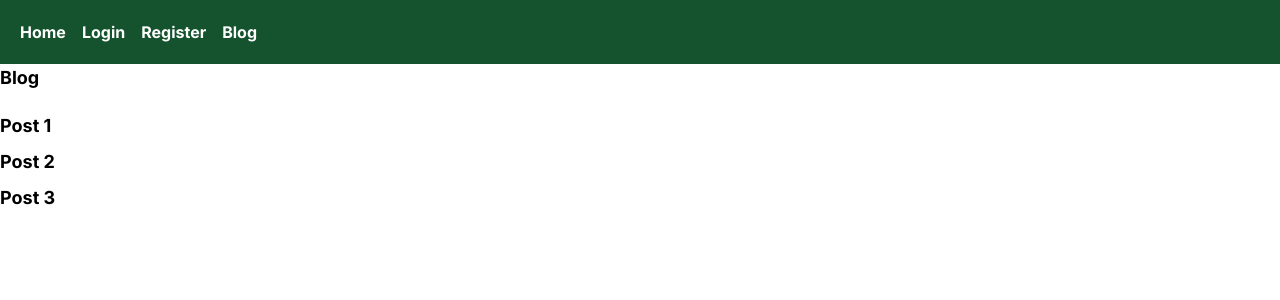
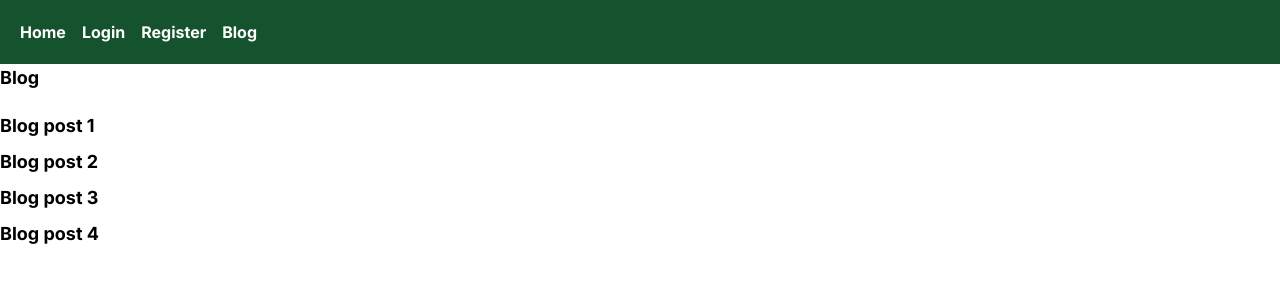
Before and after one commit to FimaLb/NEXT-24-1, a Next.js app: page /blog in a window 1280 px wide. Shown: the top 300 px of the page. Built offline with nearby package versions, Linux system fonts and the light colour scheme.

Commit message:
lesson-3 static and dynamic rendering

```diff
--- /dev/null
+++ b/app/(site)/blog/[blogid]/loading.tsx
@@ -0,0 +1,3 @@
+export default function Loading() {
+  return <h1>Loading...</h1>;
+}
--- /dev/null
+++ b/app/(site)/blog/[blogid]/not-found.tsx
@@ -0,0 +1,3 @@
+export default function NotFound() {
+  return <main>404 not found blog</main>;
+}
--- a/app/(site)/blog/[blogid]/page.tsx
+++ b/app/(site)/blog/[blogid]/page.tsx
@@ -1,13 +1,25 @@
-import Image from "next/image";
-import Link from 'next/link';
-import { Button } from './_components/Button'
+import { blogPosts, getBlogPostById } from "../_data/blofPosts";
+import { Button } from "./_components/Button";
+import NotFound from "./not-found";
 
-export default function BlogDetail(props: {params: {blogid: string}}) {
-  const { params } = props
+export function generateStaticParams() {
+  // return [{ blogid: "1" }, { blogid: "2" }, { blogid: "3" }];
+
+  return blogPosts.map((id) => ({ blogid: id.toString() }));
+}
+
+export default async function BlogDetail(props: {
+  params: { blogid: string };
+}) {
+  const { params } = props;
+  const blogPost = await getBlogPostById(params?.blogid);
+  if (!blogPost) {
+    return NotFound(); // to do 404
+  }
   console.log(params);
   return (
-    <main className="text-lg font-bold">
-      <h1>BlogDetail {params?.blogid}</h1>
+    <main className='text-lg font-bold'>
+      <h1>BlogDetail {blogPost.title}</h1>
       <Button />
     </main>
   );
--- /dev/null
+++ b/app/(site)/blog/_data/blofPosts.ts
@@ -0,0 +1,30 @@
+import { BlogPosts } from "./type";
+
+export const blogPosts: BlogPosts[] = [
+  {
+    id: "1",
+    title: "Blog post 1",
+  },
+  {
+    id: "2",
+    title: "Blog post 2",
+  },
+  {
+    id: "3",
+    title: "Blog post 3",
+  },
+  {
+    id: "4",
+    title: "Blog post 4",
+  },
+];
+
+export function getBlogPostById(
+  blogPostId: string
+): Promise<BlogPosts | undefined> {
+  return new Promise((resolve) => {
+    setTimeout(function () {
+      resolve(blogPosts.find(({ id }) => blogPostId === id));
+    }, 2000);
+  });
+}
--- /dev/null
+++ b/app/(site)/blog/_data/type.ts
@@ -0,0 +1,5 @@
+export interface BlogPosts {
+  id: string;
+  title: string;
+  desctiption?: string;
+}
--- a/app/(site)/blog/page.tsx
+++ b/app/(site)/blog/page.tsx
@@ -1,14 +1,17 @@
 import Image from "next/image";
-import Link from 'next/link';
+import Link from "next/link";
+import { blogPosts } from "./_data/blofPosts";
 
 export default function Blog() {
   return (
-    <main className="text-lg font-bold">
+    <main className='text-lg font-bold'>
       <h1>Blog</h1>
-      <div className="flex flex-col gap-2 mt-5">
-        <Link href="/blog/1">Post 1</Link>
-        <Link href="/blog/2">Post 2</Link>
-        <Link href="/blog/3">Post 3</Link>
+      <div className='flex flex-col gap-2 mt-5'>
+        {blogPosts.map(({ id, title }) => (
+          <Link key={id} href={`/blog/${id}`}>
+            {title}
+          </Link>
+        ))}
       </div>
     </main>
   );
--- /dev/null
+++ b/app/landing/[locale]/page.tsx
@@ -0,0 +1,6 @@
+export default function Landing(props: { params: { locale: string } }) {
+  const {
+    params: { locale },
+  } = props;
+  return <h1>Landing {locale}!</h1>;
+}
```
